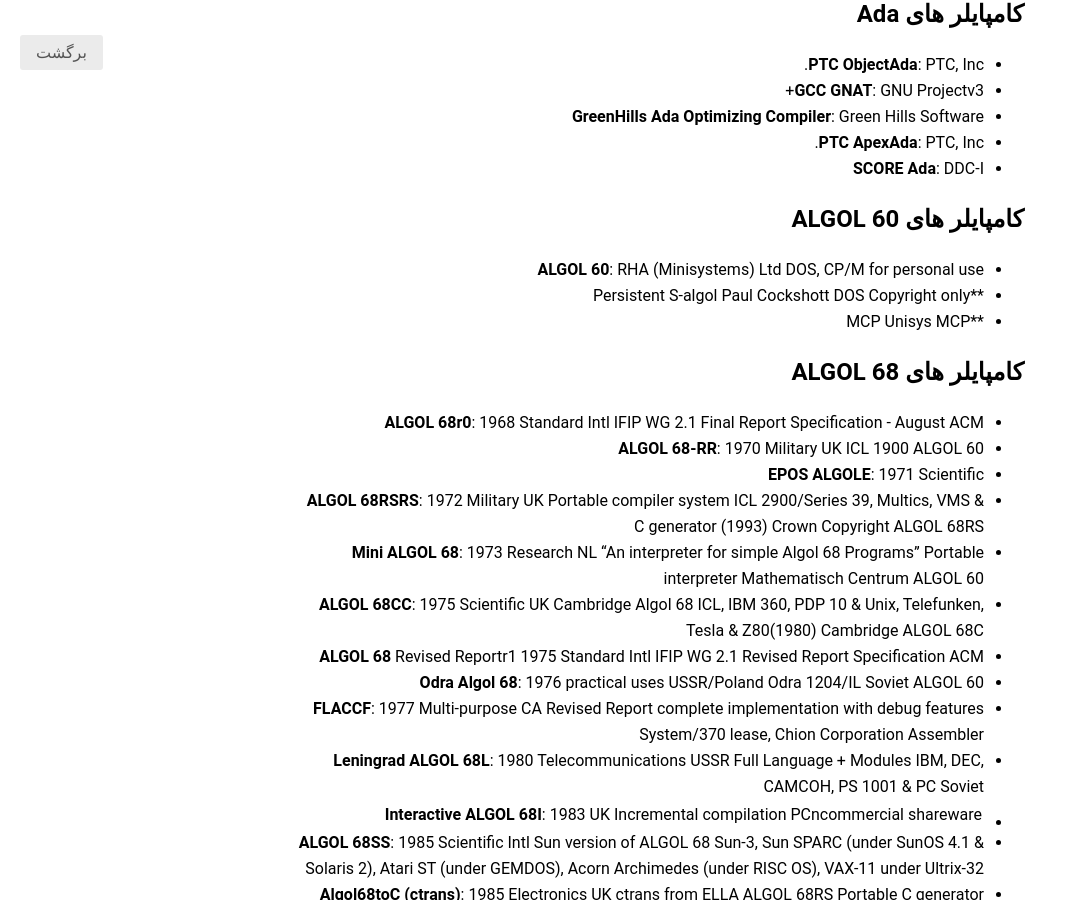
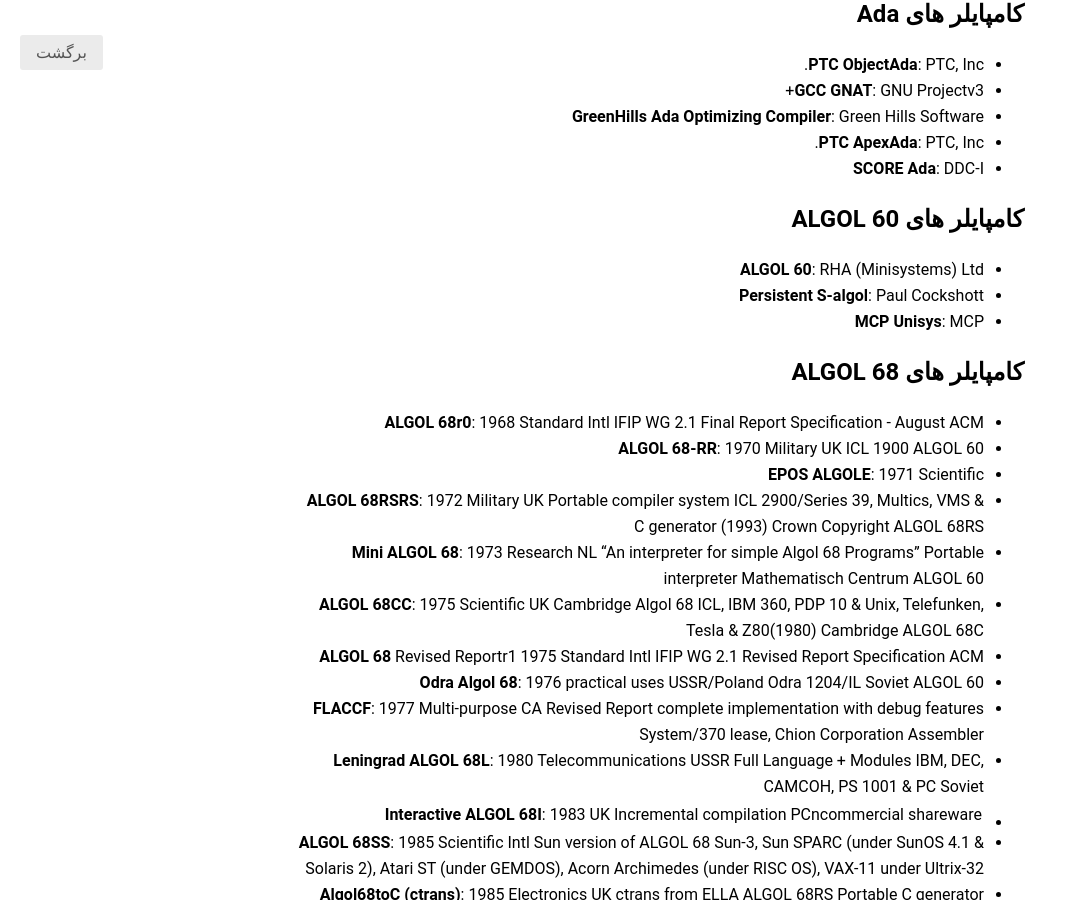
Before and after one commit to BaseMax/Fa.MaxBase.org, a Jekyll site: the page built from _posts/fa/2020-03-24-fa-list-of-compilers.md, in a window 1280 px wide and 900 px high, scrolled down 494 px. Shown: the whole window, without its empty margins (0-1068 px from the left). Built offline with Jekyll 4.4.1, drawn with Linux system fonts in a browser that asks for light colours.

Commit message:
Update 2020-03-24-fa-list-of-compilers.md

```diff
--- a/_posts/fa/2020-03-24-fa-list-of-compilers.md
+++ b/_posts/fa/2020-03-24-fa-list-of-compilers.md
@@ -31,9 +31,9 @@
 
 ## کامپایلر های ALGOL 60
 
-- **ALGOL 60**: RHA (Minisystems) Ltd	DOS, CP/M for personal use
-- **Persistent S-algol	Paul Cockshott	DOS	Copyright only
-- **MCP	Unisys	MCP
+- **ALGOL 60**: RHA (Minisystems) Ltd
+- **Persistent S-algol**:	Paul Cockshott
+- **MCP	Unisys**:	MCP
 
 ## کامپایلر های ALGOL 68
 
```
